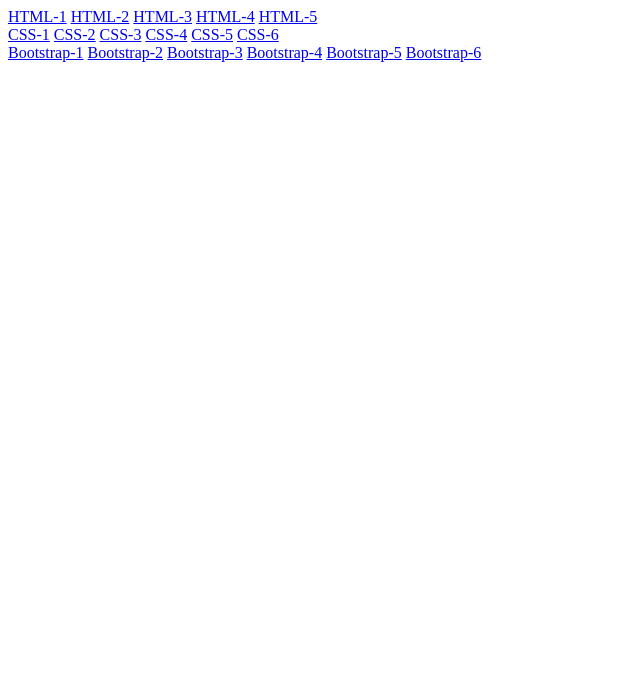
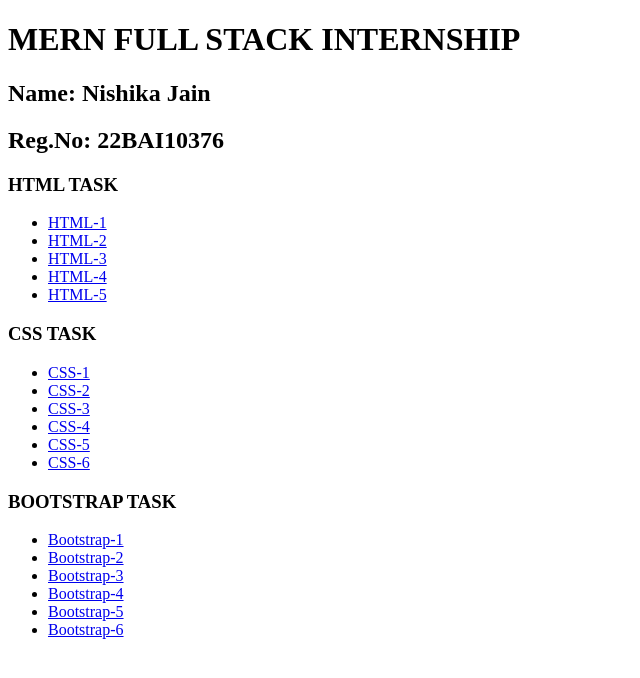
Before and after one commit to nishikajain1/Ethnus_ass1_, a plain HTML site: page index.html in a window 1280 px wide. Shown: the whole page, without its empty margins (0-640 px from the left). Drawn offline with Linux system fonts and the light colour scheme.

Commit message:
index.html

```diff
--- a/index.html
+++ b/index.html
@@ -6,30 +6,44 @@
     <title>Assignment 1</title>
 </head>
 <body>
+    <h1>
+        MERN FULL STACK INTERNSHIP
+    </h1>
+    <h2>Name: Nishika Jain</h2>
+    <h2>Reg.No: 22BAI10376</h2>
+
     <div class="HTML">
-        <a href="Task1.html">HTML-1</a>
-        <a href="Task2.html">HTML-2</a>
-        <a href="Task3.html">HTML-3</a>
-        <a href="Task4.html">HTML-4</a>
-        <a href="Task5.html">HTML-5</a>
-
+        <h3>HTML TASK</h3>
+        <ul>
+                <li><a href="Task1.html">HTML-1</a></li>
+                <li><a href="Task2.html">HTML-2</a></li>
+                <li><a href="Task3.html">HTML-3</a></li>
+                <li><a href="Task4.html">HTML-4</a></li>
+                <li><a href="Task5.html">HTML-5</a></li>
+        </ul>
     </div>
     <div class="CSS">
-        <a href="taskCSS1.html">CSS-1</a>
-        <a href="taskCSS2.html">CSS-2</a>
-        <a href="taskCSS3.html">CSS-3</a>
-        <a href="taskCSS4.html">CSS-4</a>
-        <a href="taskCSS5.html">CSS-5</a>
-        <a href="taskCSS6.html">CSS-6</a>
+        <h3>CSS TASK</h3>
+        <ul>
+            <li><a href="taskCSS1.html">CSS-1</a></li>
+            <li><a href="taskCSS2.html">CSS-2</a></li>
+            <li><a href="taskCSS3.html">CSS-3</a></li>
+            <li><a href="taskCSS4.html">CSS-4</a></li>
+            <li><a href="taskCSS5.html">CSS-5</a></li>
+            <li><a href="taskCSS6.html">CSS-6</a></li>
+        </ul>
     </div>
 
     <div class="bootstrap">
-        <a href="boot1.html">Bootstrap-1</a>
-        <a href="boot2.html">Bootstrap-2</a>
-        <a href="boot3.html">Bootstrap-3</a>
-        <a href="boot4.html">Bootstrap-4</a>
-        <a href="boot5.html">Bootstrap-5</a>
-        <a href="boot6.html">Bootstrap-6</a>
+        <h3>BOOTSTRAP TASK</h3>
+        <ul>
+            <li><a href="boot1.html">Bootstrap-1</a></li>
+            <li><a href="boot2.html">Bootstrap-2</a></li>
+            <li><a href="boot3.html">Bootstrap-3</a></li>
+            <li><a href="boot4.html">Bootstrap-4</a></li>
+            <li><a href="boot5.html">Bootstrap-5</a></li>
+            <li><a href="boot6.html">Bootstrap-6</a></li>
+        </ul>
     </div>
 
 </body>
```
